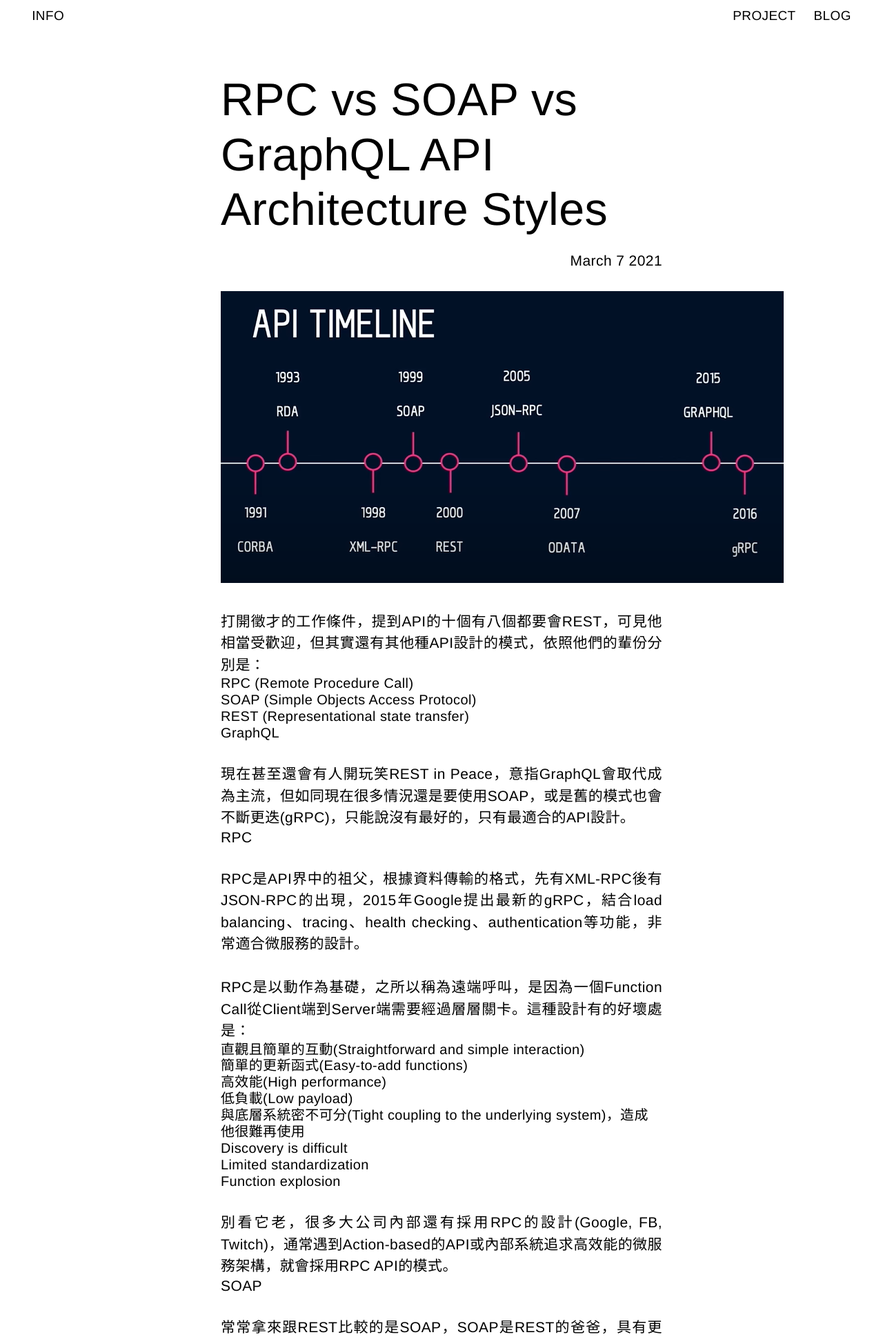
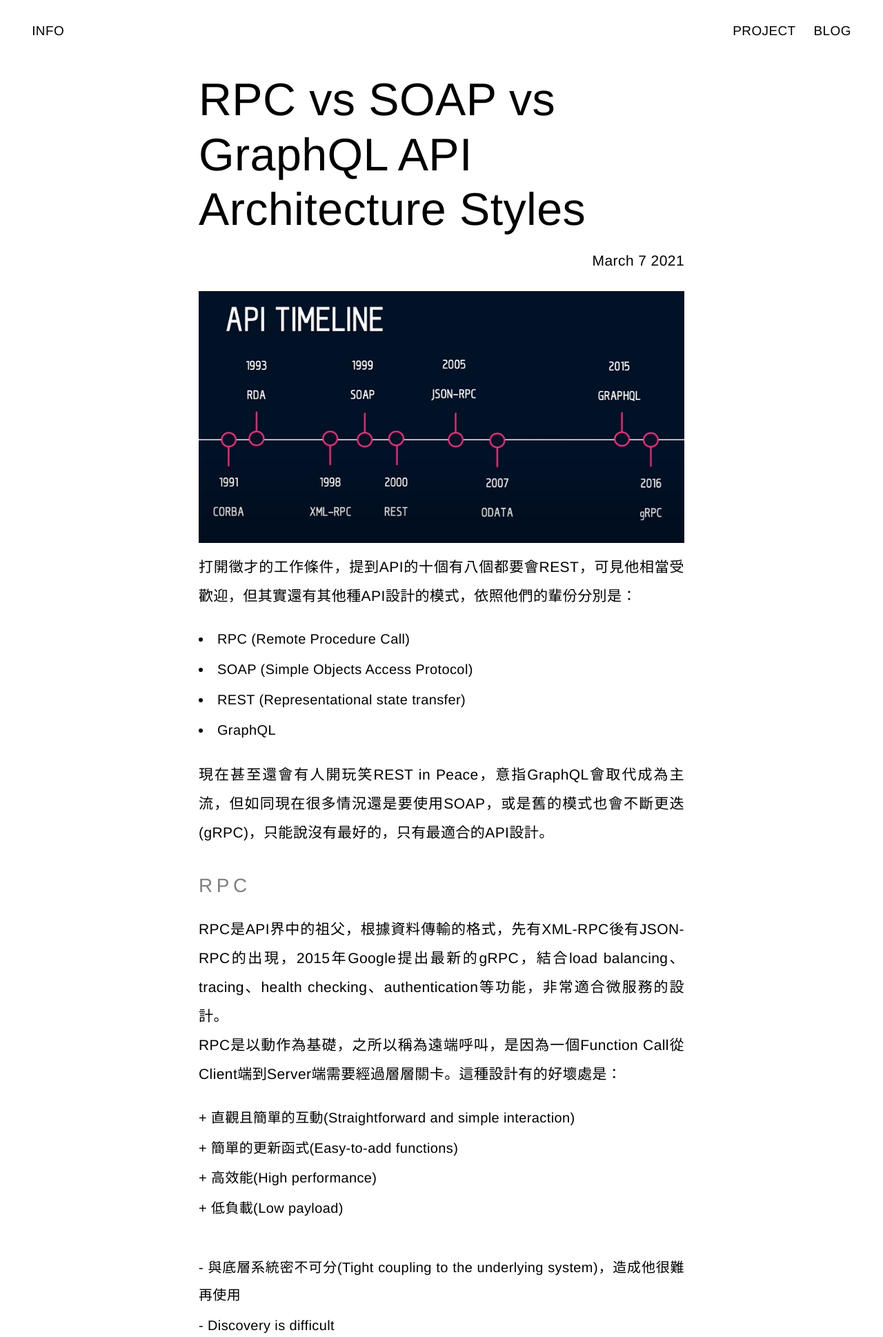
Before and after one commit to chiao-TW/portfolio, a Django app: page /blog/4/ in a window 1280 px wide. Shown: the top 1938 px of the page at 69% size. Run offline with Django 3.2, Linux system fonts and the light colour scheme; data comes from the database, SQL or seed files in the repository; both versions use the stored data as it was after the commit.

Commit message:
add blogs

```diff
--- a/blog/static/blog/detail_blog.css
+++ b/blog/static/blog/detail_blog.css
@@ -1,6 +1,6 @@
 .blog-detail {
 	margin: 5rem auto 1em;
-	width: 50%;
+	width: 55%;
 }
 
 @media (max-width: 768px) {
@@ -9,25 +9,92 @@
 	}
 }
 
-.blog-detail h1 {
+.blog-detail > h1 {
 	font-size: var(--ms4);
 }
 
-.blog-detail h4 {
+.blog-detail > h4 {
 	font-size: var(--ms0);
 	padding-top: 1em;
 	text-align: right;
 }
 
-.blog-detail p {
+.description {
 	font-size: var(--ms0);
 	padding-top: 1.5em;
 	text-align: justify;
-	line-height: 1.5;
+	line-height: 2;
 }
 
-.blog-detail h5 {
+.blog-detail > h5 {
 	font-size: var(--ms0);
 	padding-top: 3em;
 	text-align: center;
 }
+
+.Heading {
+	font-size: var(--ms1);
+	padding: 1em 0em 0.5em;
+	color: gray;
+	letter-spacing: 0.2em;
+}
+
+.Explanation {
+	font-style: italic;
+	background-color: rgb(243, 243, 243);
+	padding: 0.75em 0.5em;
+	margin: 0.4em 0em;
+	font-size: 0.9em;
+	line-height: 1.75;
+	text-align: left;
+}
+
+.English {
+	font-style: italic;
+	color: rgb(100, 100, 100);
+}
+
+ul {
+	padding: 1em 0em;
+}
+
+li {
+	list-style-position: inside;
+	padding: 0.1em 0em;
+}
+
+.list-number {
+	list-style-type: decimal;
+}
+
+.list-disc {
+	list-style-type: disc;
+}
+
+.cons::before {
+	content: "- ";
+}
+
+.pros::before {
+	content: "+ ";
+}
+
+.uri {
+	text-align: center;
+	font-style: italic;
+	padding: 0.1em 0em;
+	background-color: rgb(236, 236, 236);
+}
+
+img {
+	width: 100%;
+	height: 100%;
+	position: center;
+}
+
+.Reference {
+	font-style: italic;
+	color: rgb(100, 100, 100);
+	font-size: var(--ms-1);
+	text-align: left;
+}
--- a/blog/templates/blog/detail_blog.html
+++ b/blog/templates/blog/detail_blog.html
@@ -21,13 +21,12 @@
         {{ blog.date|date:'F j Y' }}
     </h4>
 
-    <p>
+    <div class="description">
         {{ blog.description|safe }}
-    </p>
+    </div>
     <h5>
         <a href="{% url 'blog:all_blog' %}">BACK</a>
     </h5>
 </div>
 
-
 {% endblock %}
```
Also changed, not shown: blog/static/blog/blog.css (+13 -0 lines), blog/migrations/0002_auto_20210308_0430.py (added), blog/migrations/0003_auto_20210308_0435.py (added), blog/migrations/0004_auto_20210308_0453.py (added), blog/static/blog/API_timeline.png (added), blog/static/blog/REST_components.svg (added), blog/static/blog/REST_components_examples.svg (added), blog/static/blog/raman.jpg (added), db.sqlite3, 1 other file.
